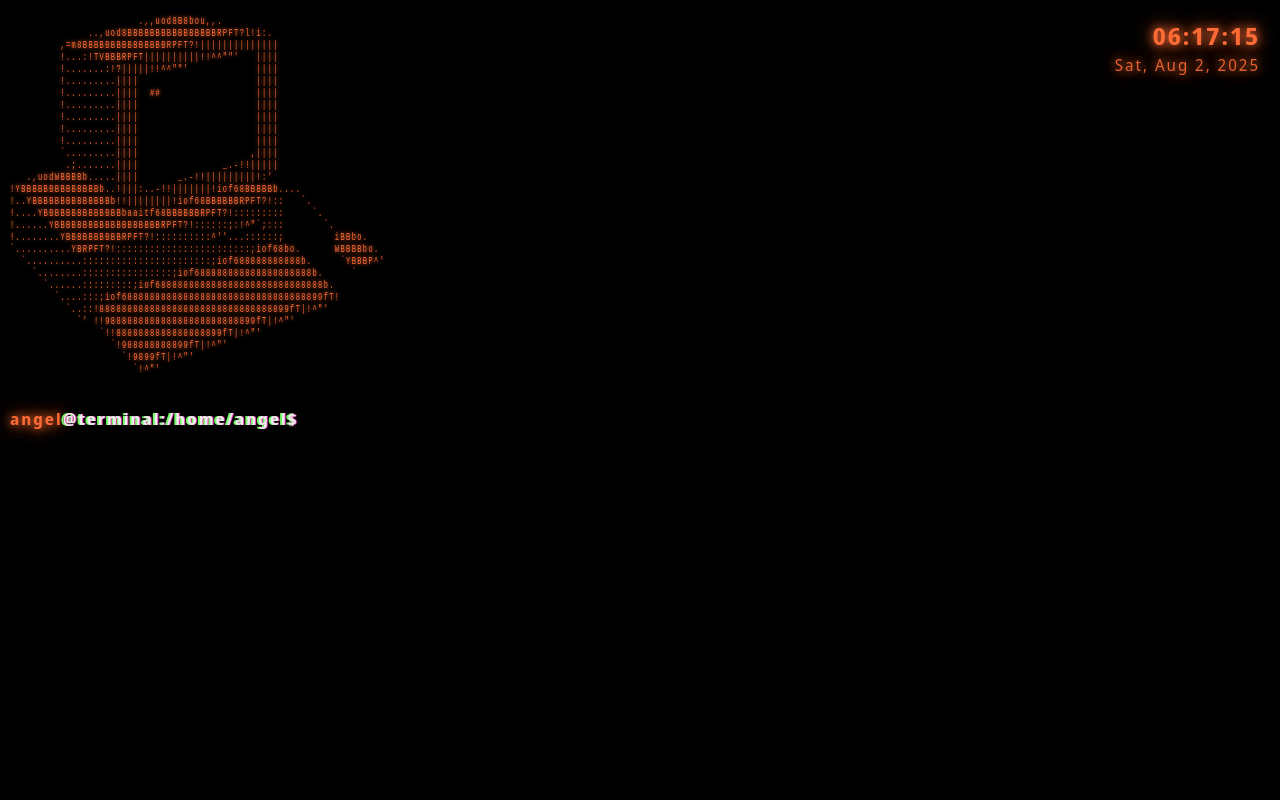
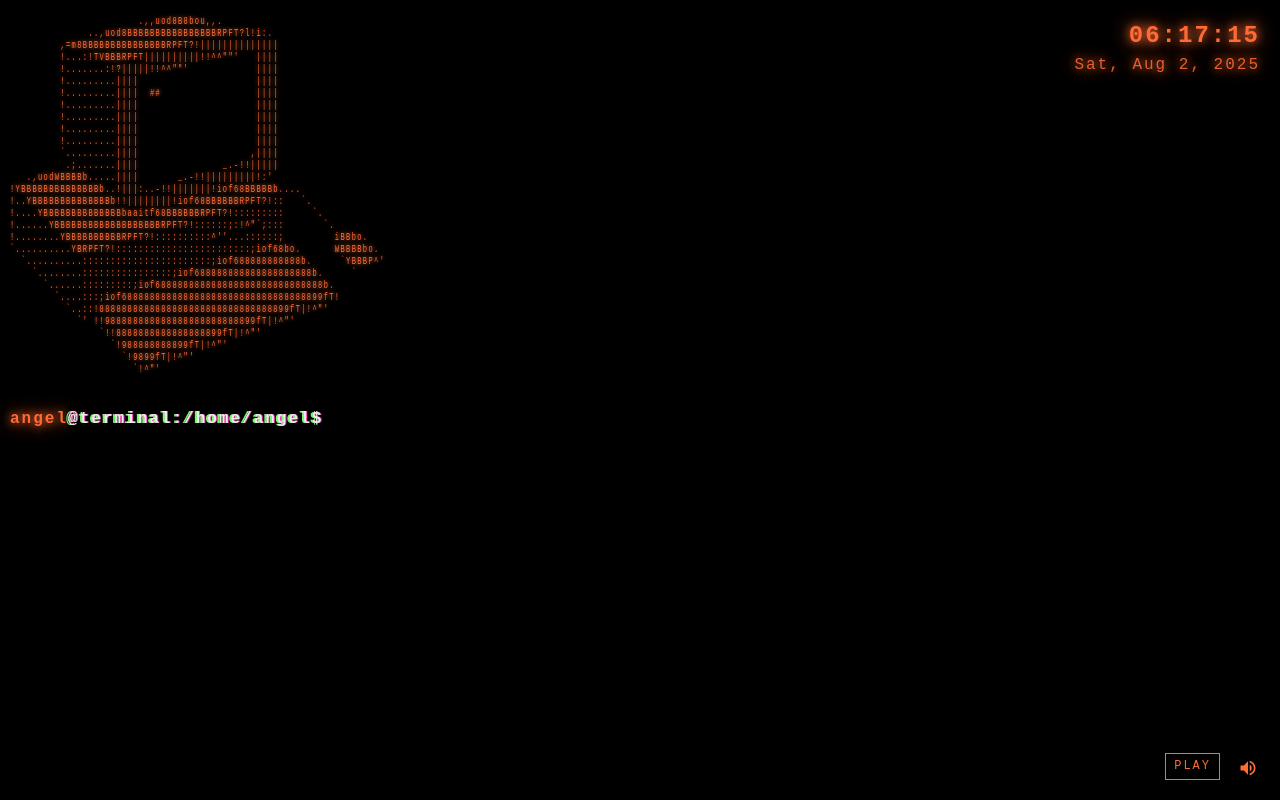
Before and after one commit to vyusso/terminal, a Next.js app: page / in a window 1280 px wide. Built offline with nearby package versions, Linux system fonts and the light colour scheme.

Commit message:
tried to add music, im pulling hairs

```diff
--- /dev/null
+++ b/app/components/AudioPlayer.tsx
@@ -0,0 +1,140 @@
+"use client";
+
+import { useState, useEffect, useRef } from "react";
+
+/**
+ * AudioPlayer Component
+ *
+ * Handles background music with autoplay and mute functionality
+ * Shows a mute/unmute button in the bottom left corner
+ */
+export default function AudioPlayer() {
+  const [isMuted, setIsMuted] = useState(false);
+  const [isPlaying, setIsPlaying] = useState(false);
+  const audioRef = useRef<HTMLAudioElement>(null);
+
+  useEffect(() => {
+    const audio = audioRef.current;
+    if (!audio) return;
+
+    // Set up audio properties
+    audio.loop = true;
+    audio.volume = 0.3; // Start at 30% volume
+
+    // Add error handling for audio loading
+    audio.addEventListener("error", (e) => {
+      console.log("Audio loading error:", e);
+    });
+
+    audio.addEventListener("loadeddata", () => {
+      console.log("Audio file loaded successfully");
+    });
+
+    // Handle autoplay (may be blocked by browser)
+    const playAudio = async () => {
+      try {
+        console.log("Attempting to play audio...");
+        await audio.play();
+        setIsPlaying(true);
+        console.log("Audio started successfully!");
+      } catch (error) {
+        console.log("Audio error:", error);
+        console.log("Autoplay blocked by browser or audio file not found");
+        setIsPlaying(false);
+      }
+    };
+
+    playAudio();
+
+    // Event listeners
+    const handlePlay = () => setIsPlaying(true);
+    const handlePause = () => setIsPlaying(false);
+    const handleEnded = () => setIsPlaying(false);
+
+    audio.addEventListener("play", handlePlay);
+    audio.addEventListener("pause", handlePause);
+    audio.addEventListener("ended", handleEnded);
+
+    return () => {
+      audio.removeEventListener("play", handlePlay);
+      audio.removeEventListener("pause", handlePause);
+      audio.removeEventListener("ended", handleEnded);
+    };
+  }, []);
+
+  const toggleMute = () => {
+    const audio = audioRef.current;
+    if (!audio) return;
+
+    if (isMuted) {
+      audio.muted = false;
+      setIsMuted(false);
+    } else {
+      audio.muted = true;
+      setIsMuted(true);
+    }
+  };
+
+  const manualPlay = () => {
+    const audio = audioRef.current;
+    if (!audio) return;
+
+    audio
+      .play()
+      .then(() => {
+        console.log("Manual play successful");
+        setIsPlaying(true);
+      })
+      .catch((error) => {
+        console.log("Manual play failed:", error);
+      });
+  };
+
+  return (
+    <>
+      {/* Hidden audio element */}
+      <audio ref={audioRef} preload="auto">
+        <source src="/audio/background-music.mp3" type="audio/mpeg" />
+        <source src="/audio/background-music.ogg" type="audio/ogg" />
+        <source src="/audio/background-music.wav" type="audio/wav" />
+      </audio>
+
+      {/* Mute button */}
+      <button
+        onClick={toggleMute}
+        className="audio-control"
+        title={isMuted ? "Unmute" : "Mute"}
+      >
+        {isMuted ? (
+          <svg viewBox="0 0 24 24" fill="currentColor">
+            <path d="M16.5 12c0-1.77-1.02-3.29-2.5-4.03v2.21l2.45 2.45c.03-.2.05-.41.05-.63zm2.5 0c0 .94-.2 1.82-.54 2.64l1.51 1.51C20.63 14.91 21 13.5 21 12c0-4.28-2.99-7.86-7-8.77v2.06c2.89.86 5 3.54 5 6.71zM4.27 3L3 4.27 7.73 9H3v6h4l5 5v-6.73l4.25 4.25c-.67.52-1.42.93-2.25 1.18v2.06c1.38-.31 2.63-.95 3.69-1.81L19.73 21 21 19.73l-9-9L4.27 3zM12 4L9.91 6.09 12 8.18V4z" />
+          </svg>
+        ) : (
+          <svg viewBox="0 0 24 24" fill="currentColor">
+            <path d="M3 9v6h4l5 5V4L7 9H3zm13.5 3c0-1.77-1.02-3.29-2.5-4.03v8.05c1.48-.73 2.5-2.25 2.5-4.02zM14 3.23v2.06c2.89.86 5 3.54 5 6.71s-2.11 5.85-5 6.71v2.06c4.01-.91 7-4.49 7-8.77s-2.99-7.86-7-8.77z" />
+          </svg>
+        )}
+      </button>
+
+      {/* Debug: Manual play button (temporary) */}
+      <button
+        onClick={manualPlay}
+        style={{
+          position: "fixed",
+          bottom: "20px",
+          right: "60px",
+          background: "transparent",
+          border: "1px solid #ff6b35",
+          color: "#ff6b35",
+          padding: "4px 8px",
+          cursor: "pointer",
+          fontSize: "12px",
+          zIndex: 1000,
+        }}
+        title="Manual Play (Debug)"
+      >
+        PLAY
+      </button>
+    </>
+  );
+}
--- a/app/globals.css
+++ b/app/globals.css
@@ -1,17 +1,11 @@
 @import "tailwindcss";
 
 /* CRT Effect Styles */
-@font-face {
-  font-family: "Noto Sans Display";
-  font-style: normal;
-  font-weight: 400;
-  src: url("https://fonts.googleapis.com/css2?family=Noto+Sans+Display:wght@400&display=swap");
-}
 
 html {
   background: #000;
   /* padding: 10px; */
-  font-family: "Noto Sans Display", monospace;
+  font-family: "Courier New", "Monaco", "Consolas", monospace;
   color: #eee;
   font-size: 16px;
   line-height: 1.4;
@@ -118,6 +112,37 @@ input.command::placeholder {
   width: 142.86%; /* 100% / 0.7 to compensate for the scale */
 }
 
+/* Audio control button styles */
+.audio-control {
+  position: fixed;
+  bottom: 20px;
+  right: 20px;
+  background: transparent;
+  border: none;
+  color: #ff6b35;
+  font-size: 18px;
+  padding: 0;
+  cursor: pointer;
+  z-index: 1000;
+  font-family: inherit;
+  text-shadow: 0 0 5px #ff6b35;
+  width: 24px;
+  height: 24px;
+  display: flex;
+  align-items: center;
+  justify-content: center;
+}
+
+.audio-control:hover {
+  text-shadow: 0 0 8px #ff6b35;
+}
+
+.audio-control svg {
+  width: 20px;
+  height: 20px;
+  fill: currentColor;
+}
+
 /* Terminal container styles */
 .terminal-container {
   width: 100vw;
--- a/app/page.tsx
+++ b/app/page.tsx
@@ -16,6 +16,12 @@ const Clock = dynamic(() => import("./components/Clock"), {
       <div className="clock-date">-- -- --</div>
     </div>
   ),
+});
+
+// Dynamically import AudioPlayer component with no SSR to prevent hydration issues
+const AudioPlayer = dynamic(() => import("./components/AudioPlayer"), {
+  ssr: false,
+  loading: () => null, // No loading state for audio player
 });
 
 /**
@@ -54,6 +60,9 @@ export default function Home() {
       {/* Clock component in top right */}
       <Clock />
 
+      {/* Audio player component */}
+      <AudioPlayer />
+
       <div
         ref={terminalRef}
         className="terminal-container"
```
Also changed, not shown: 1 other file (tests, documents, lock files or other folders).
